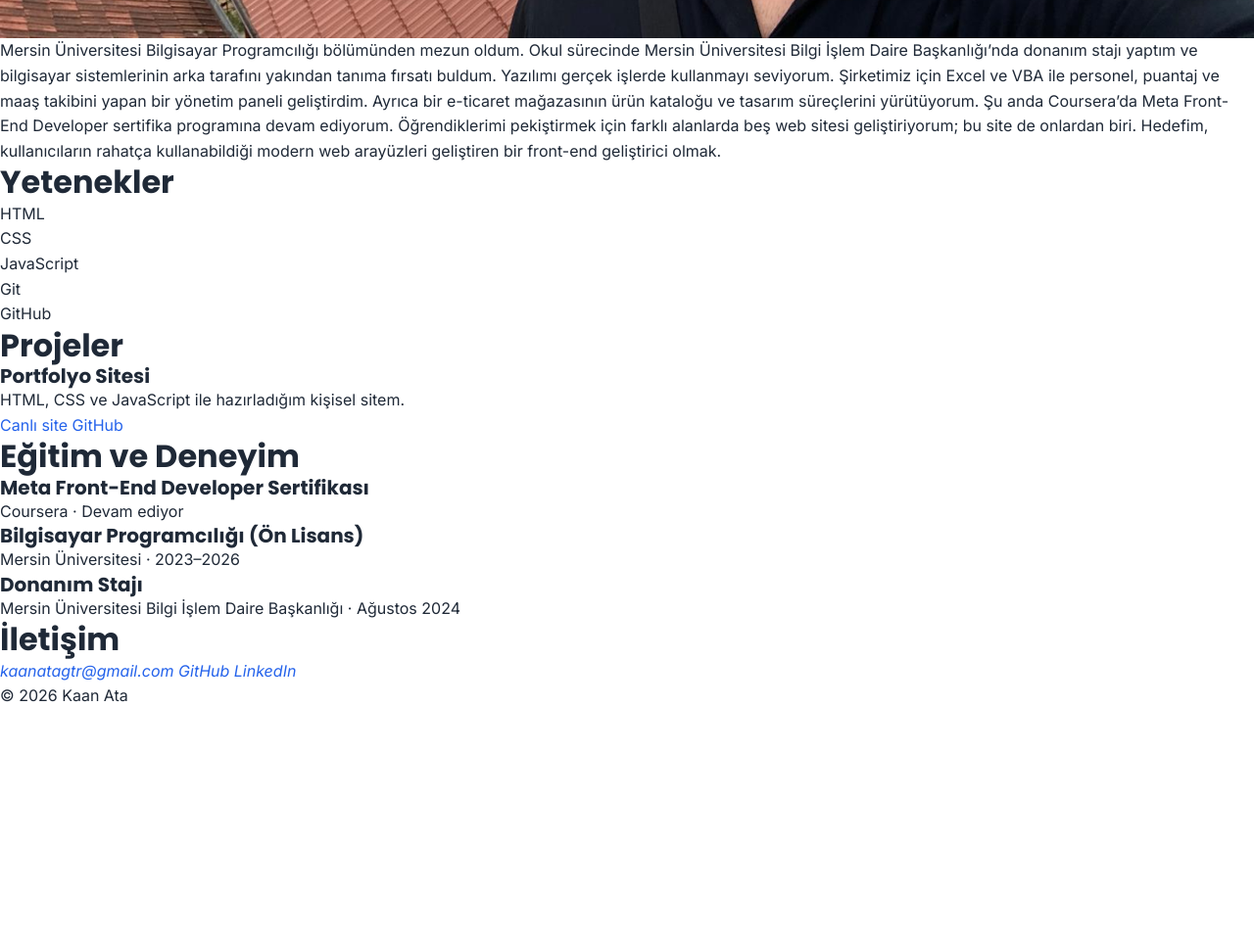
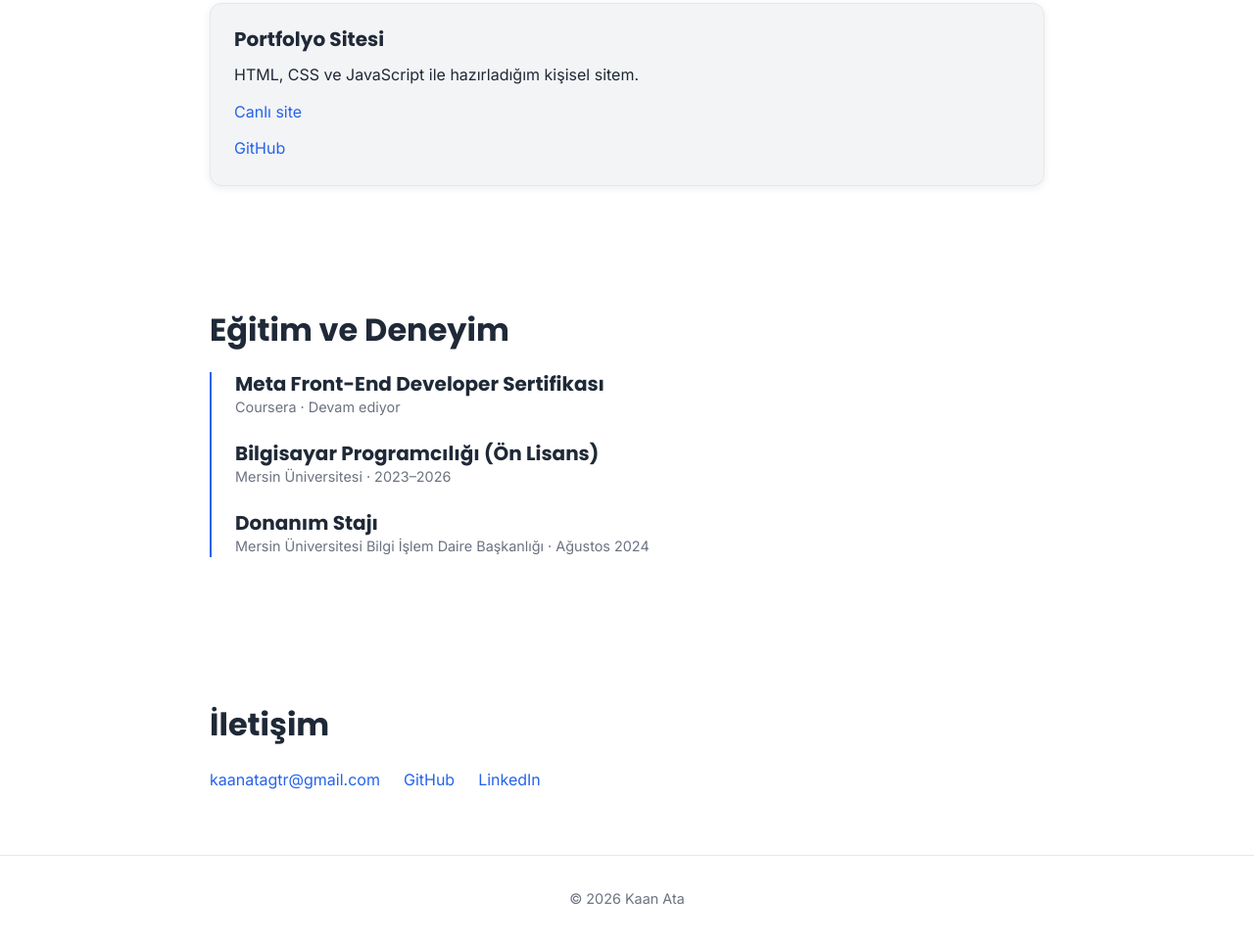
Before and after one commit to KaanAta-Dev/portfolyo, a plain HTML site: page index.html in a window 1280 px wide. Shown: the part 1664-2626 px from the top of the page at 98% size. Before the commit the page ends 2388 px from the top, so only its background shows below. Drawn offline with Linux system fonts and the light colour scheme.

Commit message:
Bölüm stilleri: yetenekler , proje kartı , eğitim , iletişim , alt bilgi

```diff
--- a/css/style.css
+++ b/css/style.css
@@ -104,3 +104,74 @@ a:hover {
   background-color: var(--color-dark-accent);
   text-decoration: none;
 }
+main section {
+  padding: 4rem 1.5rem;
+  max-width: 900px;
+  margin: 0 auto;
+  scroll-margin: 4rem;
+}
+main h2 {
+  margin-bottom: 1.5rem;
+}
+#hakkimda img {
+  width: 200px;
+  height: 200px;
+  border-radius: 50%;
+  margin-bottom: 1.5rem;
+  object-fit: cover;
+}
+#hakkimda p {
+  margin-bottom: 1rem;
+}
+.skills {
+  display: flex;
+  list-style: none;
+  flex-wrap: wrap;
+  gap: 0.75rem;
+}
+.skills li {
+  background-color: var(--color-card-bg);
+  padding: 0.4rem 1rem;
+  border-radius: 50px;
+  font-size: 0.9rem;
+}
+.project-card {
+  display: flex;
+  flex-direction: column;
+  gap: 0.75rem;
+  box-shadow: 0 2px 8px rgba(0, 0, 0, 0.08);
+  background-color: var(--color-card-bg);
+  padding: 1.5rem;
+  border-radius: 12px;
+  border: 1px solid #e5e7eb;
+  transition: all 0.2s ease;
+}
+.project-card:hover {
+  box-shadow: 0 8px 24px rgba(0, 0, 0, 0.12);
+  transform: translateY(-4px);
+}
+.timeline {
+  list-style: none;
+  border-left: 2px solid var(--color-accent);
+  padding-left: 1.5rem;
+}
+.timeline li {
+  margin-bottom: 1.5rem;
+}
+.timeline p {
+  color: var(--color-text-muted);
+  font-size: 0.9rem;
+}
+address {
+  font-style: normal;
+  display: flex;
+  gap: 1.5rem;
+  flex-wrap: wrap;
+}
+footer {
+  text-align: center;
+  padding: 2rem;
+  border-top: 1px solid #e5e7eb;
+  color: var(--color-text-muted);
+  font-size: 0.9rem;
+}
```
